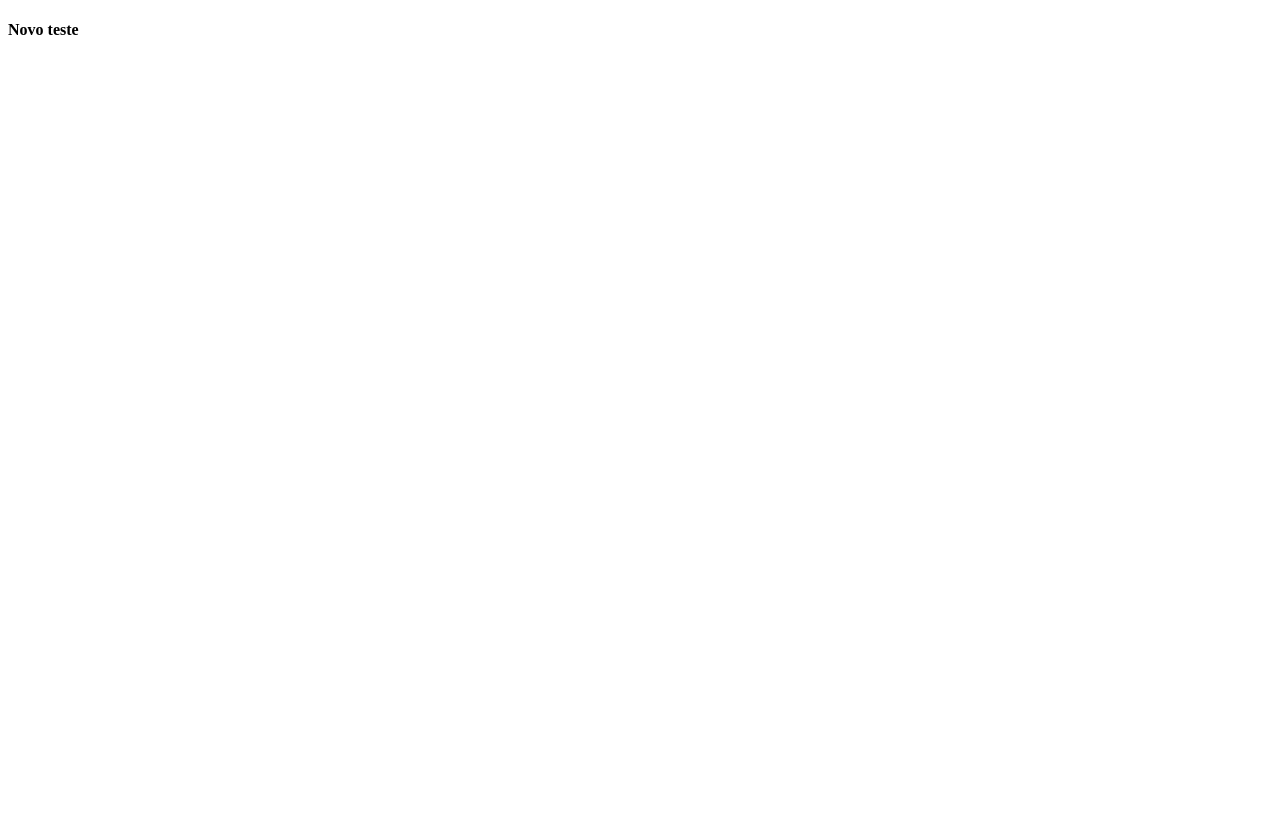
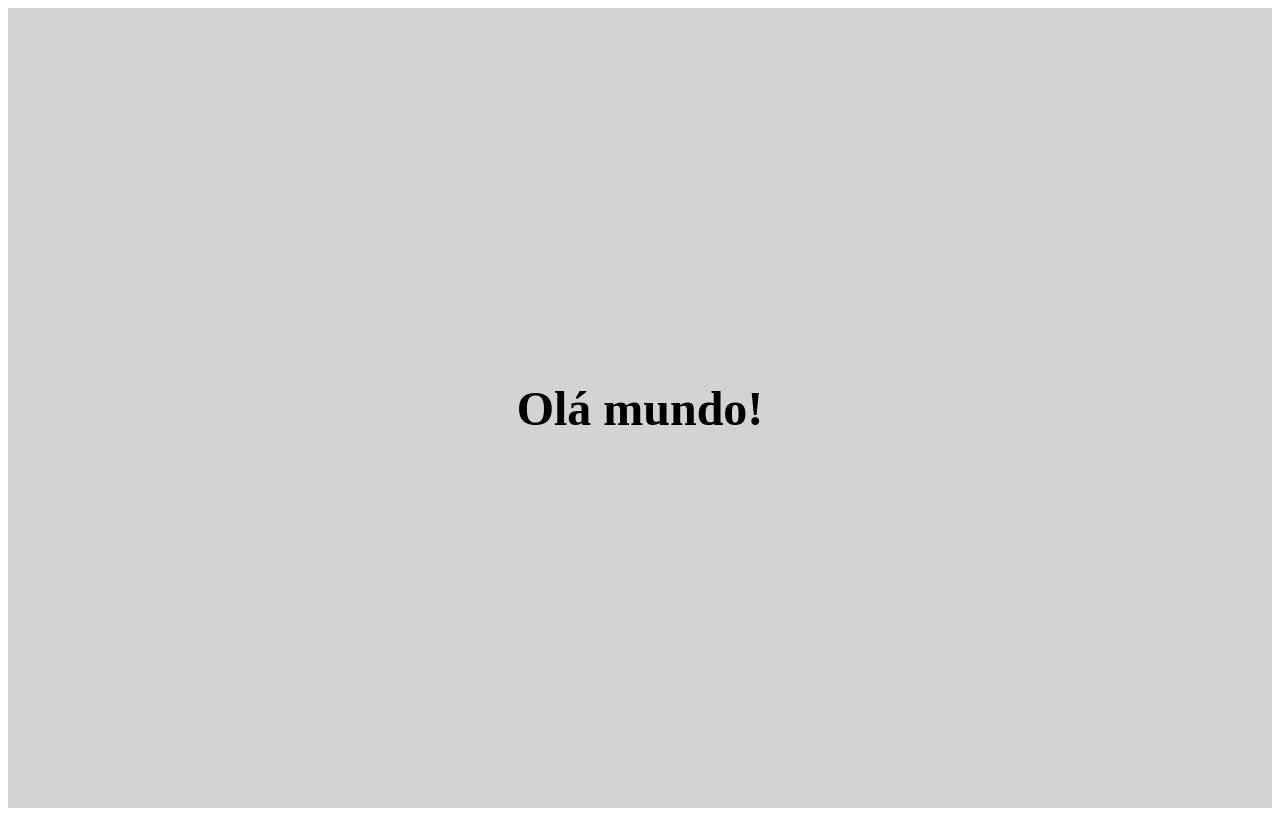
Before and after one commit to rafaelafpro/clone-tn, a Next.js app: page / in a window 1280 px wide. Built offline with nearby package versions, Linux system fonts and the light colour scheme.

Commit message:
Teste de estilos

```diff
--- a/pages/index.js
+++ b/pages/index.js
@@ -1,5 +1,25 @@
 import { useState, useEffect } from "react";
 
 export default function Home() {
-  return <h4>Novo teste</h4>;
+  return (
+    <div style={styles.container}>
+      <h4 style={styles.title}>Olá mundo!</h4>
+    </div>
+  );
 }
+
+// style this page
+
+const styles = {
+  container: {
+    display: "flex",
+    justifyContent: "center",
+    alignItems: "center",
+    height: "100vh",
+    backgroundColor: "lightgray",
+  },
+  title: {
+    fontSize: "3rem",
+    fontWeight: "bold",
+  },
+};
```
